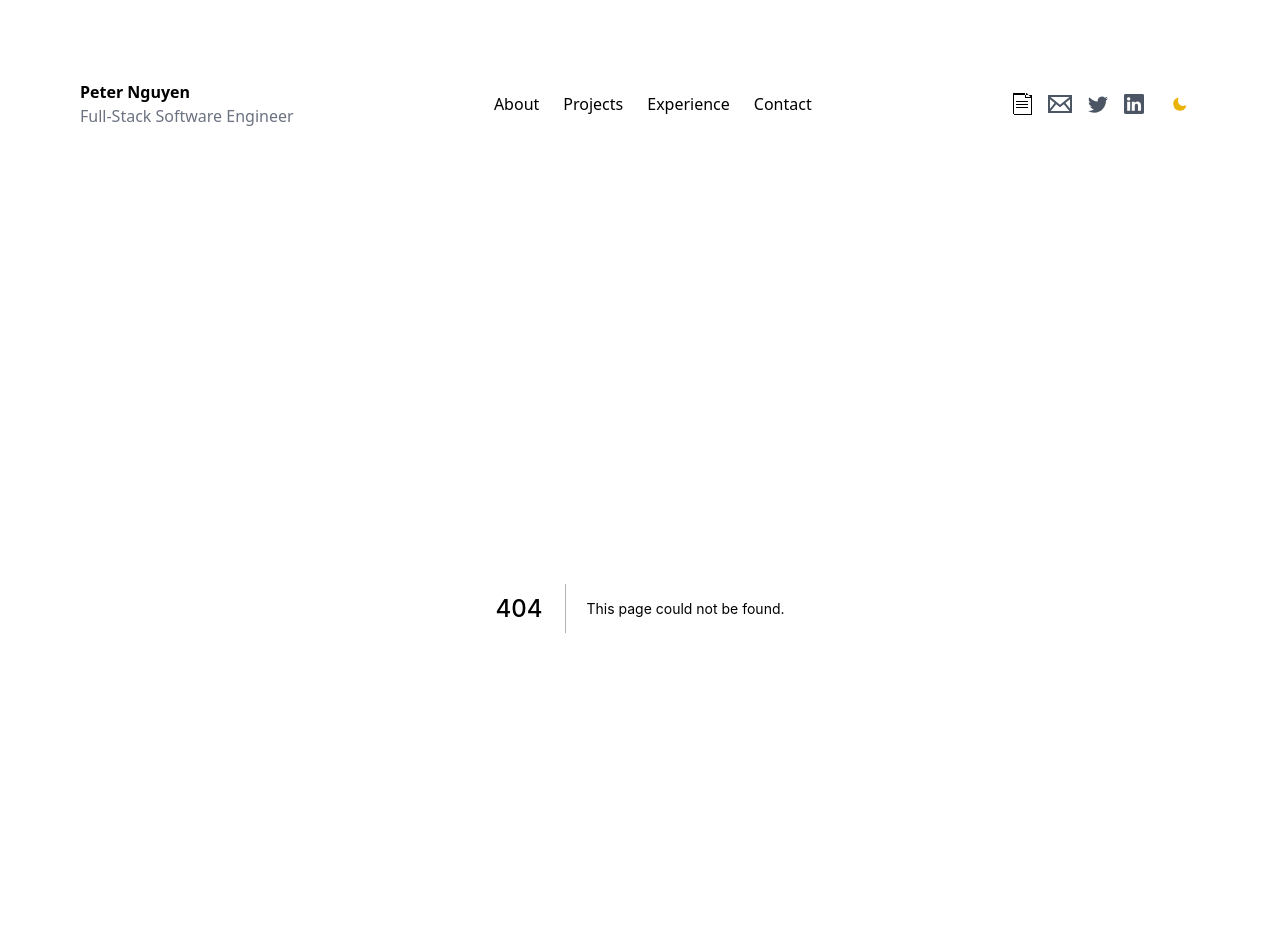
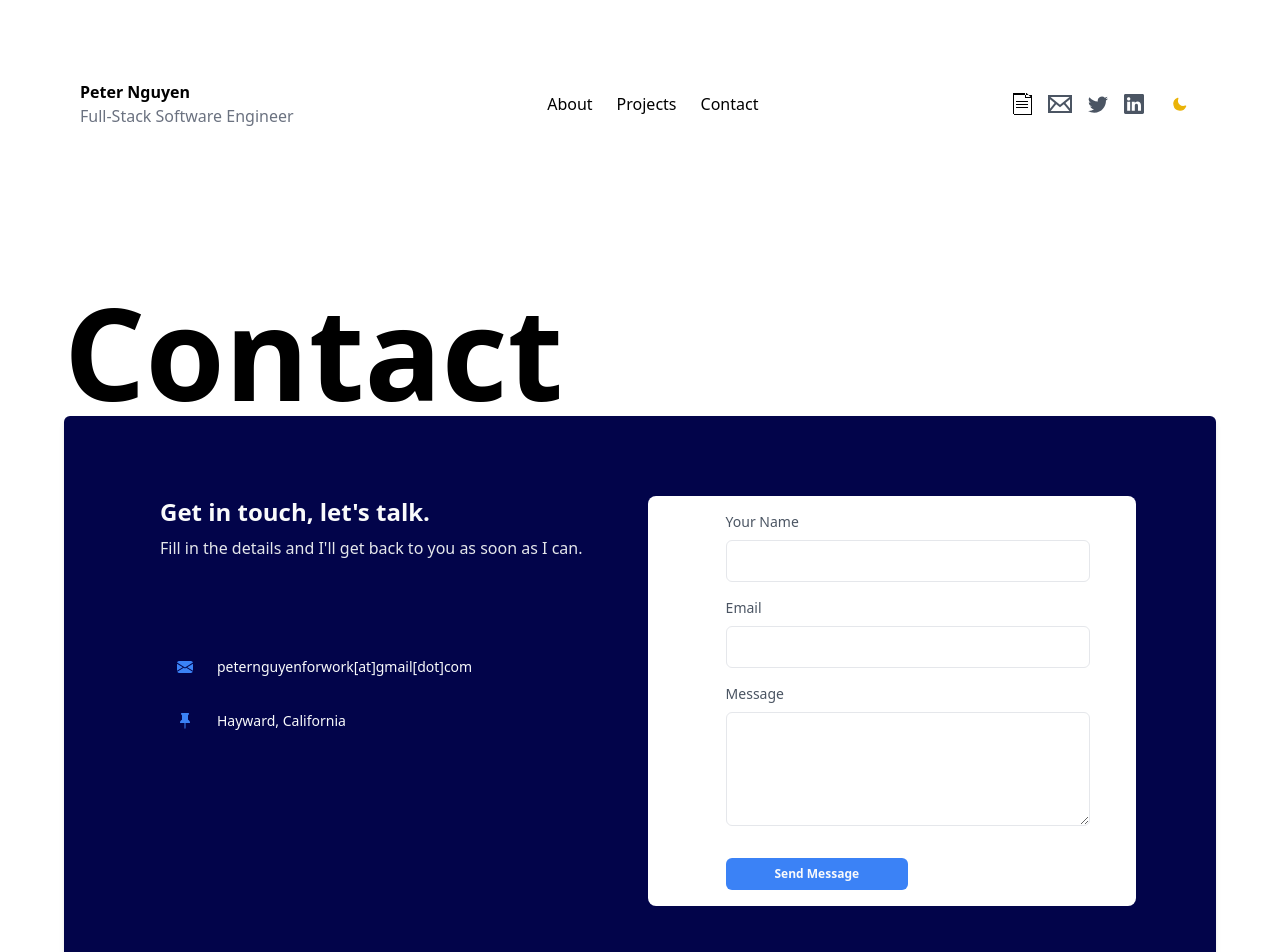
Before and after one commit to petercrackthecode/peter_portfolio, a Next.js app: page /contact in a window 1280 px wide. Before the commit this address had no page. Shown: the top 952 px of the page. Built offline with nearby package versions, Linux system fonts and the light colour scheme.

Commit message:
completed the contact form

```diff
--- a/components/FavoriteProjects.tsx
+++ b/components/FavoriteProjects.tsx
@@ -2,7 +2,7 @@
 import Link from 'next/link'
 export default function FavoriteProjects() {
   return (
-    <div className="-mt-40 bg-[#F1F1F1] dark:bg-black">
+    <div id="favorite-projects" className="-mt-40 bg-[#F1F1F1] dark:bg-black">
       <div className="max-w-6xl mx-auto">
         <header className="flex flex-col md:flex-row justify-between items-center pt-40 mx-10 md:my-20 lg:my-0">
           <h1 className="text-6xl lg:text-9xl max-w-lg font-bold text-gray-500 my-20 md:my-0 md:text-white dark:text-gray-600 text-center">
--- a/components/LatestCode.tsx
+++ b/components/LatestCode.tsx
@@ -1,6 +1,6 @@
 export default function LatestCode({ repositories }: { repositories: [any] }) {
   return (
-    <div className="bg-[#F1F1F1] -mt-40 dark:bg-gray-900 pb-40">
+    <div id="latest-code" className="bg-[#F1F1F1] -mt-40 dark:bg-gray-900 pb-40">
       <div className="max-w-6xl mx-auto">
         <div className="flex flex-col md:flex-row justify-between items-center md:pt-40 mx-10">
           <h1 className="text-6xl lg:text-9xl max-w-lg font-bold text-gray-500 my-20 md:my-0 md:text-white dark:text-gray-600 text-center lg:text-left">
--- a/components/Navbar.tsx
+++ b/components/Navbar.tsx
@@ -10,8 +10,7 @@ export default function Navbar() {
 
   const NAVBAR_LINKS = [
     { content: 'About', href: '/about' },
-    { content: 'Projects', href: '/projects' },
-    { content: 'Experience', href: '/experience' },
+    { content: 'Projects', href: '/#favorite-projects' },
     { content: 'Contact', href: '/contact' },
   ]
 
--- /dev/null
+++ b/lib/getFirebaseDb.ts
@@ -0,0 +1,29 @@
+// Import the functions you need from the SDKs you need
+import { initializeApp } from 'firebase/app'
+import { getAnalytics } from 'firebase/analytics'
+// TODO: Add SDKs for Firebase products that you want to use
+// https://firebase.google.com/docs/web/setup#available-libraries
+
+// Your web app's Firebase configuration
+// For Firebase JS SDK v7.20.0 and later, measurementId is optional
+const firebaseConfig = {
+  apiKey: 'AIzaSyAFIx6yMOPYFdqQAMUnOJAfV7qBreD-XJo',
+  authDomain: 'landing-page-df7cb.firebaseapp.com',
+  databaseURL: 'https://landing-page-df7cb-default-rtdb.firebaseio.com',
+  projectId: 'landing-page-df7cb',
+  storageBucket: 'landing-page-df7cb.appspot.com',
+  messagingSenderId: '110659189700',
+  appId: '1:110659189700:web:e3456d7040f0ac81358291',
+  measurementId: 'G-EMZSK2RJ75',
+}
+
+// Initialize Firebase
+let app
+let analytics
+
+if (typeof window !== 'undefined' && !app) {
+  app = initializeApp(firebaseConfig)
+  analytics = getAnalytics(app)
+}
+
+export default app
--- a/package.json
+++ b/package.json
@@ -11,6 +11,7 @@
   "dependencies": {
     "@octokit/core": "^4.0.5",
     "axios": "^0.27.2",
+    "firebase": "^9.9.4",
     "next": "12.2.5",
     "next-themes": "^0.2.0",
     "react": "18.2.0",
--- /dev/null
+++ b/pages/contact.jsx
@@ -0,0 +1,123 @@
+import { useState } from 'react'
+import { app } from '../lib/getFirebaseDb'
+import { getDatabase, ref, child, push, update } from 'firebase/database'
+
+export default function Contact() {
+  const [isSubmitted, setIsSubmitted] = useState(false)
+  const [name, setName] = useState('')
+  const [email, setEmail] = useState('')
+  const [message, setMessage] = useState('')
+
+  const sendContactInfo = async (e) => {
+    e.preventDefault()
+    if (name && email && message) {
+      const db = getDatabase(app)
+      const newMessageKey = push(child(ref(db), 'contact')).key
+      let newMessage = {}
+      newMessage['/contact/' + newMessageKey] = { name, email, message }
+      await update(ref(db), newMessage)
+      setName('')
+      setEmail('')
+      setMessage('')
+      setIsSubmitted(true)
+    }
+  }
+
+  return (
+    <section>
+      <div className="max-w-6xl mx-auto h-48 bg-white dark:bg-gray-800 antialiased">
+        <h1 className=" text-5xl md:text-9xl font-bold py-20 text-center md:text-left">Contact</h1>
+      </div>
+      <div className="relative z-10 rounded-md shadow-md bg-[#02044A] p-4 md:p-10 lg:p-20 max-w-6xl mx-auto mb-20 mt-4">
+        <div className="grid grid-cols-1 md:grid-cols-2 gap-4">
+          <div className="md:ml-4">
+            <header className="">
+              <h1 className="text-gray-50 font-semibold text-2xl">Get in touch, let&apos;s talk.</h1>
+              <p className="font-light text-base text-gray-200 mt-2">
+                Fill in the details and I&apos;ll get back to you as soon as I can.
+              </p>
+            </header>
+            <div className="icons-container inline-flex flex-col my-20">
+              <div className="flex flex-row items-center space-x-6 rounded-md border border-[#02044A] hover:border hover:border-blue-500 p-4">
+                <svg
+                  xmlns="http://www.w3.org/2000/svg"
+                  width="16"
+                  height="16"
+                  fill="currentColor"
+                  className="bi bi-envelope-fill h-4 w-4 text-blue-500"
+                  viewBox="0 0 16 16"
+                >
+                  <path d="M.05 3.555A2 2 0 0 1 2 2h12a2 2 0 0 1 1.95 1.555L8 8.414.05 3.555zM0 4.697v7.104l5.803-3.558L0 4.697zM6.761 8.83l-6.57 4.027A2 2 0 0 0 2 14h12a2 2 0 0 0 1.808-1.144l-6.57-4.027L8 9.586l-1.239-.757zm3.436-.586L16 11.801V4.697l-5.803 3.546z" />
+                </svg>
+                <p className="text-gray-50 font-light text-sm">peternguyenforwork[at]gmail[dot]com</p>
+              </div>
+              <div className="flex flex-row items-center space-x-6 rounded-md border border-[#02044A] hover:border hover:border-blue-500 p-4">
+                <svg
+                  xmlns="http://www.w3.org/2000/svg"
+                  width="16"
+                  height="16"
+                  fill="currentColor"
+                  className="bi bi-pin-fill h-4 w-4 text-blue-500"
+                  viewBox="0 0 16 16"
+                >
+                  <path d="M4.146.146A.5.5 0 0 1 4.5 0h7a.5.5 0 0 1 .5.5c0 .68-.342 1.174-.646 1.479-.126.125-.25.224-.354.298v4.431l.078.048c.203.127.476.314.751.555C12.36 7.775 13 8.527 13 9.5a.5.5 0 0 1-.5.5h-4v4.5c0 .276-.224 1.5-.5 1.5s-.5-1.224-.5-1.5V10h-4a.5.5 0 0 1-.5-.5c0-.973.64-1.725 1.17-2.189A5.921 5.921 0 0 1 5 6.708V2.277a2.77 2.77 0 0 1-.354-.298C4.342 1.674 4 1.179 4 .5a.5.5 0 0 1 .146-.354z" />
+                </svg>
+                <p className="text-gray-50 font-light text-sm">Hayward, California</p>
+              </div>
+            </div>
+          </div>
+          <form className="form rounded-lg bg-white p-4 flex flex-col items-center justify-center">
+            {isSubmitted ? (
+              <p className="text-white p-2 bg-green-300 rounded-lg">Your message has been successfully sent. Thank you!</p>
+            ) : (
+              <div className="flex flex-col items-start w-4/5">
+                <label htmlFor="name" className="text-sm text-gray-600 mx-4">
+                  {' '}
+                  Your Name
+                </label>
+                <input
+                  type="text"
+                  className="font-light rounded-md border focus:outline-none py-2 mt-2 px-1 mx-4 focus:ring-2 focus:border-none ring-blue-500 w-full"
+                  name="name"
+                  value={name}
+                  onChange={(e) => setName(e.target.value)}
+                  required
+                />
+                <label htmlFor="email" className="text-sm text-gray-600 mx-4 mt-4">
+                  Email
+                </label>
+                <input
+                  type="email"
+                  className="font-light rounded-md border focus:outline-none py-2 mt-2 px-1 mx-4 focus:ring-2 focus:border-none ring-blue-500 w-full"
+                  name="email"
+                  value={email}
+                  onChange={(e) => setEmail(e.target.value)}
+                  required
+                />
+                <label htmlFor="message" className="text-sm text-gray-600 mx-4 mt-4">
+                  Message
+                </label>
+                <textarea
+                  rows="4"
+                  type="text"
+                  className="font-light rounded-md border focus:outline-none py-2 mt-2 px-1 mx-4 focus:ring-2 focus:border-none ring-blue-500 w-full"
+                  name="message"
+                  value={message}
+                  onChange={(e) => setMessage(e.target.value)}
+                  required
+                ></textarea>
+                <button
+                  type="submit"
+                  className="bg-blue-500 rounded-md w-1/2 mx-4 mt-8 py-2 text-gray-50 text-xs font-bold"
+                  onClick={(e) => sendContactInfo(e)}
+                >
+                  Send Message
+                </button>
+              </div>
+            )}
+          </form>
+        </div>
+      </div>
+    </section>
+  )
+}
```
Also changed, not shown: 1 other file (tests, documents, lock files or other folders).
